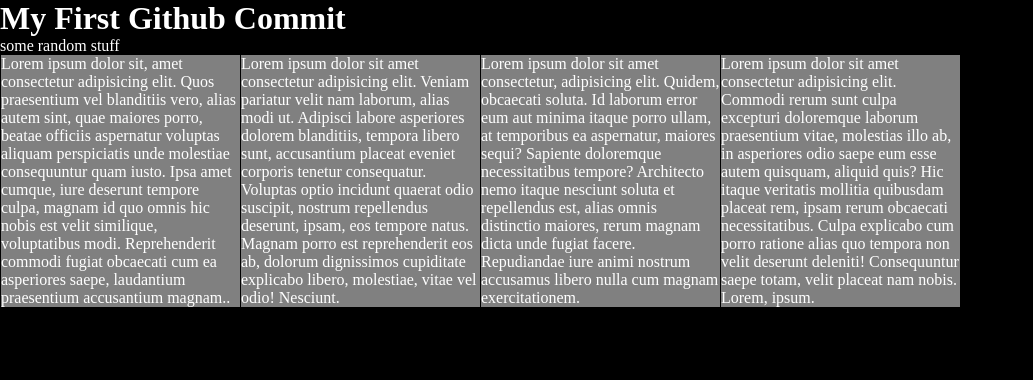
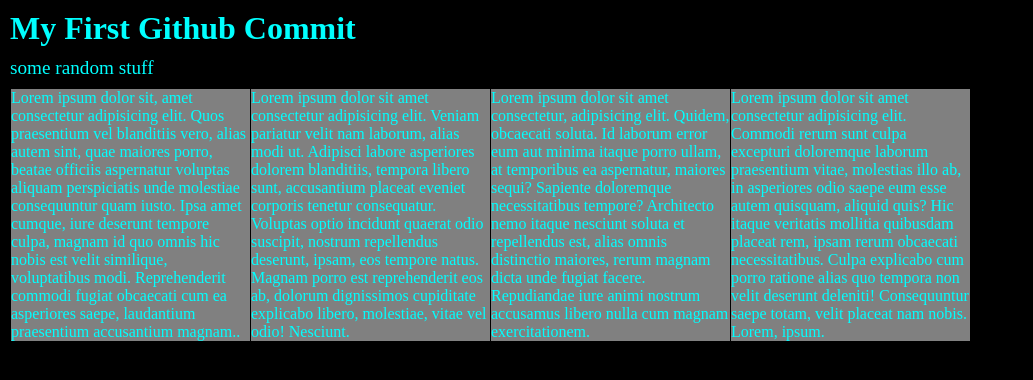
Before and after one commit to SgtHotPepper/mock-repo, a plain HTML site: page index.html in a window 1280 px wide. Shown: the whole page, without its empty margins (0-1033 px from the left). Drawn offline with Linux system fonts and the light colour scheme.

Commit message:
style changes

```diff
--- a/css/styles.css
+++ b/css/styles.css
@@ -8,13 +8,24 @@ body {
     background-color: black;
     color: white;
 }
+h1 {
+    margin: 10px;
+    color: aqua;
+}
+p {
+    margin: 10px;
+    font-size: larger;
+    color: aqua;
+}
 .row {
     width: 75%;
+    margin: 10px;
 }
 .col {
     float: left;
     border-left: 1px solid black;
     background-color: grey;
+    color: aqua;
     width: 25%
 }
 .clearfix {
```
